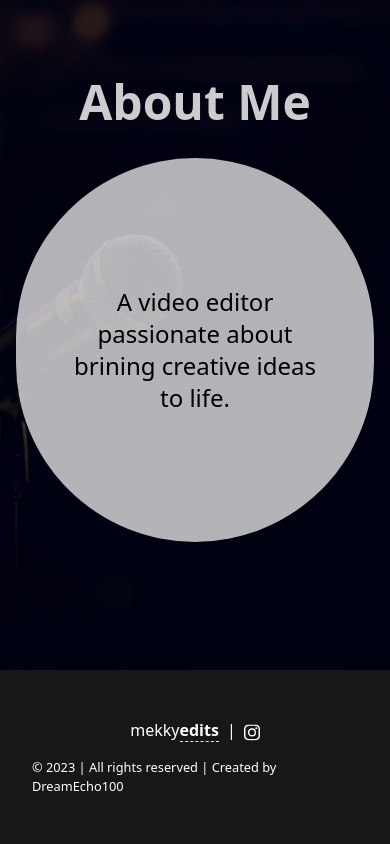
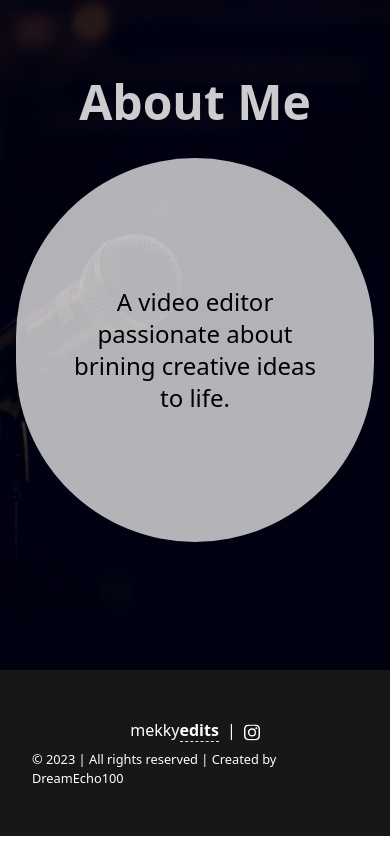
Before and after one commit to DreamEcho100/mekky-edits, a Next.js app: page / in a window 390 px wide. Shown: the part 2058-2902 px from the top of the page. Built offline with nearby package versions, Linux system fonts and the light colour scheme.

Commit message:
Minor update

```diff
--- a/app/layout.tsx
+++ b/app/layout.tsx
@@ -32,7 +32,7 @@ export default function RootLayout({ children }: PropsWithChildren) {
 					</div>
 				</header>
 				<main className='flex flex-col justify-start'>{children}</main>
-				<footer className='flex flex-col justify-center items-center sm:items-start sm:flex-row sm:justify-between gap-x-2 gap-y-4 bg-neutral-900 px-8 py-12 text-white'>
+				<footer className='flex flex-col justify-center items-center sm:items-start sm:flex-row sm:justify-between gap-x-2 gap-y-2 bg-neutral-900 px-8 py-12 text-white'>
 					<div className='flex items-center gap-2'>
 						<Logo /> &#124;
 						<a
```
